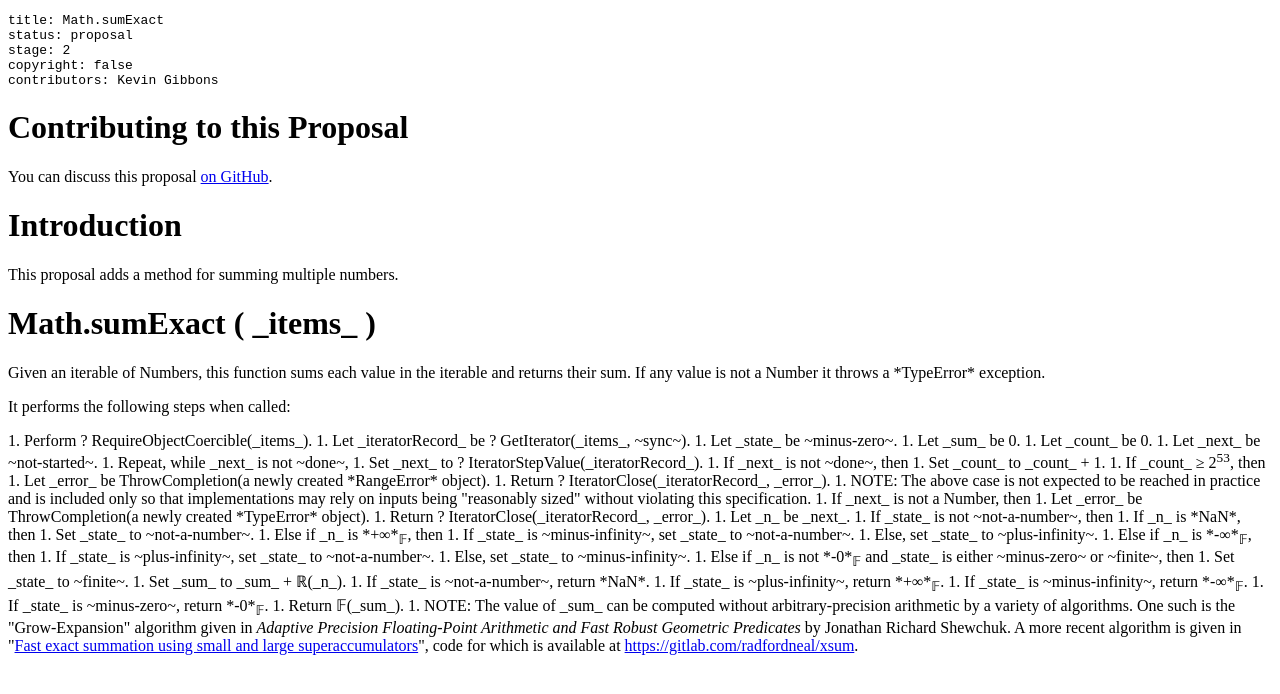
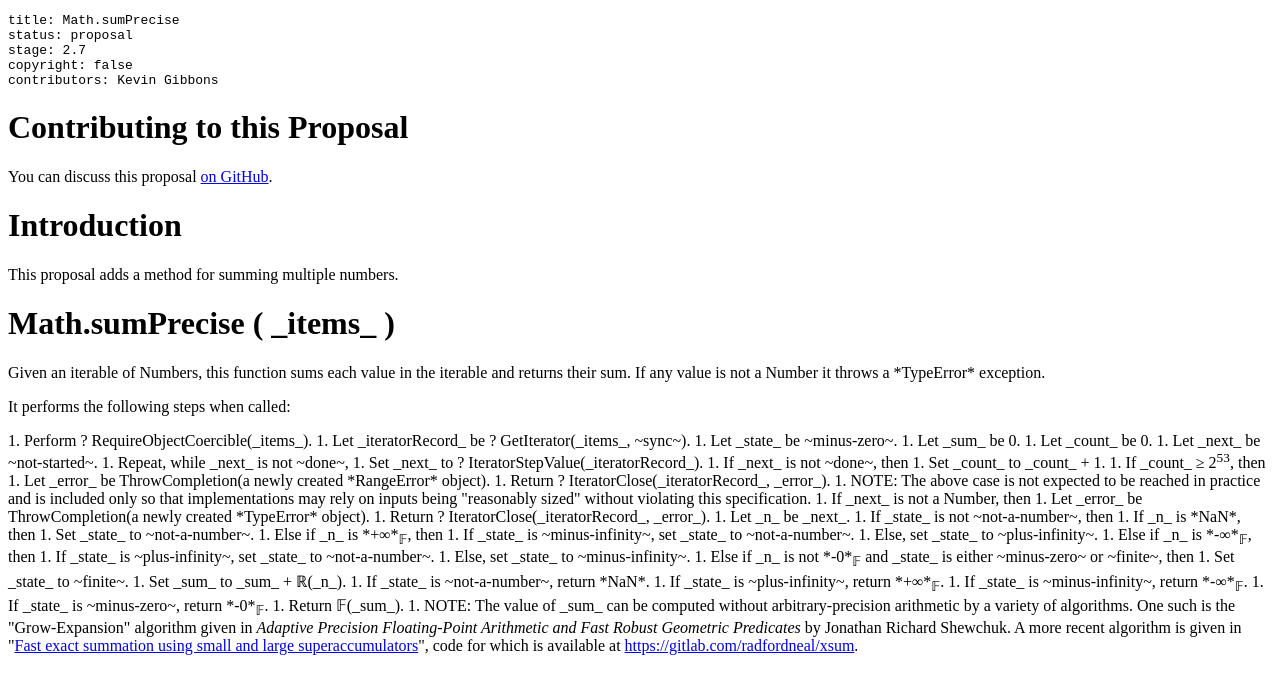
Before and after one commit to tc39/proposal-math-sum, a website: page spec.html in a window 1280 px wide. Drawn offline with Linux system fonts and the light colour scheme.

Commit message:
update to stage 2.7 (#13)

```diff
--- a/spec.html
+++ b/spec.html
@@ -1,9 +1,9 @@
 <!DOCTYPE html>
 <meta charset="utf-8">
 <pre class="metadata">
-title: Math.sumExact
+title: Math.sumPrecise
 status: proposal
-stage: 2
+stage: 2.7
 copyright: false
 contributors: Kevin Gibbons
 </pre>
@@ -18,8 +18,8 @@ contributors: Kevin Gibbons
   <p>This proposal adds a method for summing multiple numbers.</p>
 </emu-clause>
 
-<emu-clause id="sec-math.sumexact">
-  <h1>Math.sumExact ( _items_ )</h1>
+<emu-clause id="sec-math.sumprecise">
+  <h1>Math.sumPrecise ( _items_ )</h1>
   <p>Given an iterable of Numbers, this function sums each value in the iterable and returns their sum. If any value is not a Number it throws a *TypeError* exception.</p>
   <p>It performs the following steps when called:</p>
   <emu-alg>
```
Also changed, not shown: README.md.
